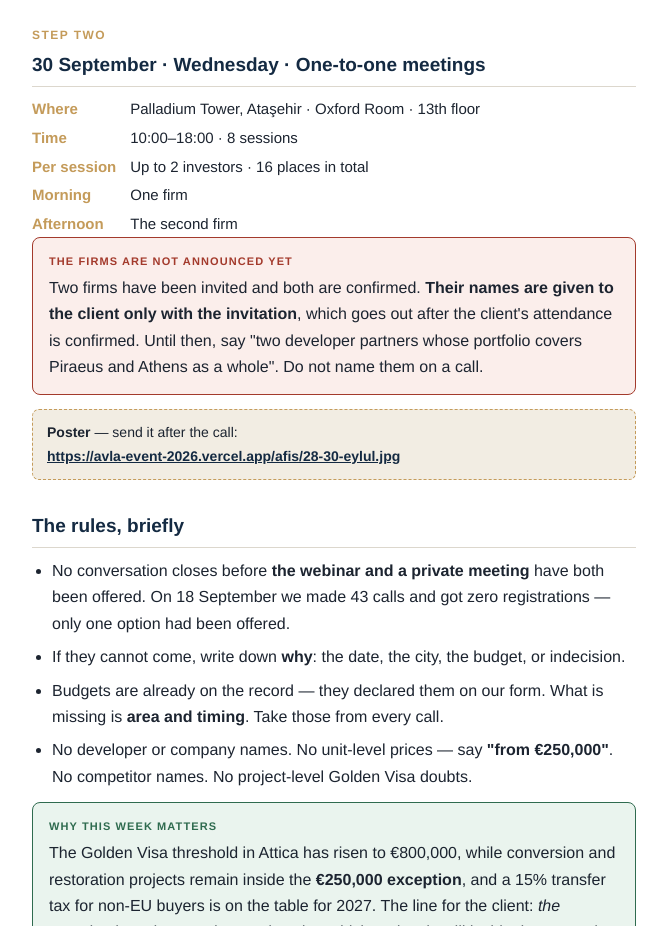
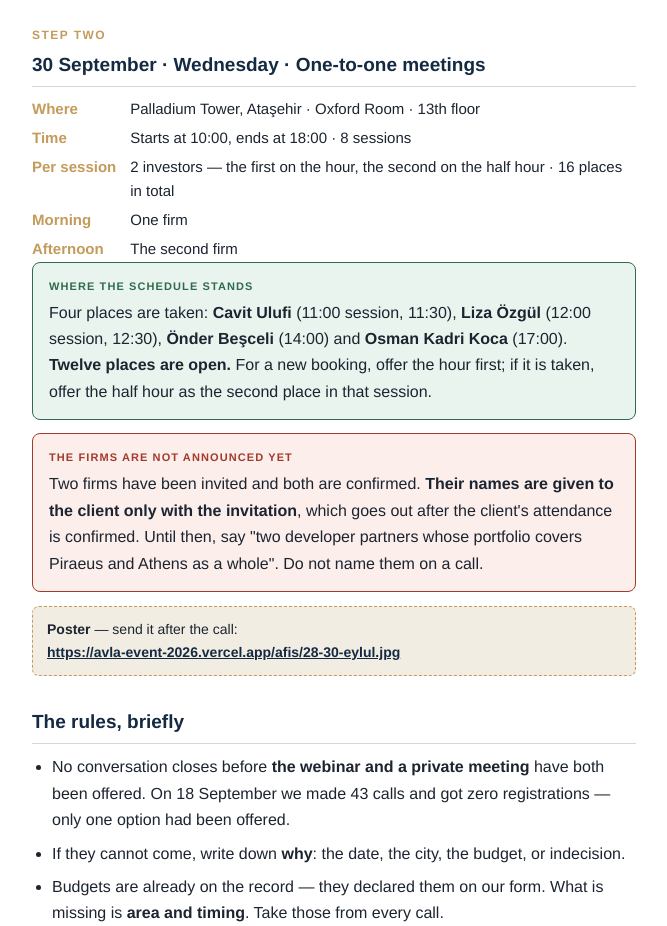
Before and after one commit to avla-real-estate/event-2026, a website: page team/28-30-september.html in a window 1280 px wide. Shown: the part 1000-1926 px from the top of the page, without its empty margins (306-973 px from the left). Drawn offline with Linux system fonts and the light colour scheme.

Commit message:
30 Eylül: saat başı + yarım saat, mevcut randevular korunuyor

```diff
--- a/team/28-30-september.html
+++ b/team/28-30-september.html
@@ -65,11 +65,16 @@ offer both.<br><br>
 <h2><span class="d">Step two</span>30 September · Wednesday · One-to-one meetings</h2>
 <dl class="k">
 <dt>Where</dt><dd>Palladium Tower, Ataşehir · Oxford Room · 13th floor</dd>
-<dt>Time</dt><dd>10:00–18:00 · 8 sessions</dd>
-<dt>Per session</dt><dd>Up to 2 investors · 16 places in total</dd>
+<dt>Time</dt><dd>Starts at 10:00, ends at 18:00 · 8 sessions</dd>
+<dt>Per session</dt><dd>2 investors — the first on the hour, the second on the half hour · 16 places in total</dd>
 <dt>Morning</dt><dd>One firm</dd>
 <dt>Afternoon</dt><dd>The second firm</dd>
 </dl>
+<div class="ok"><span class="t">Where the schedule stands</span>
+Four places are taken: <b>Cavit Ulufi</b> (11:00 session, 11:30), <b>Liza Özgül</b> (12:00 session, 12:30),
+<b>Önder Beşceli</b> (14:00) and <b>Osman Kadri Koca</b> (17:00). <b>Twelve places are open.</b>
+For a new booking, offer the hour first; if it is taken, offer the half hour as the second place in that session.</div>
+
 <div class="warn"><span class="t">The firms are not announced yet</span>
 Two firms have been invited and both are confirmed. <b>Their names are given to the client only with the
 invitation</b>, which goes out after the client's attendance is confirmed. Until then, say
```
